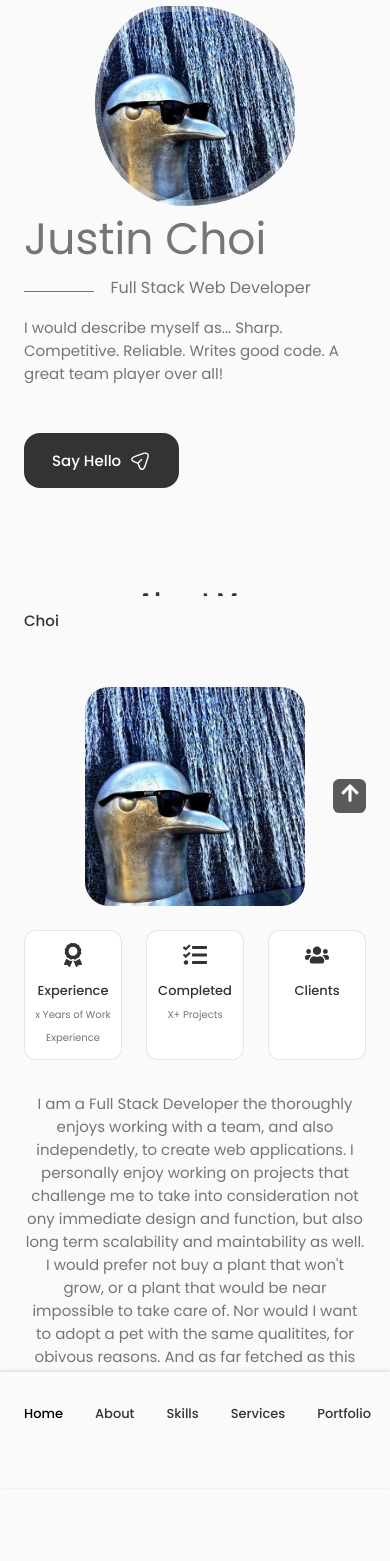
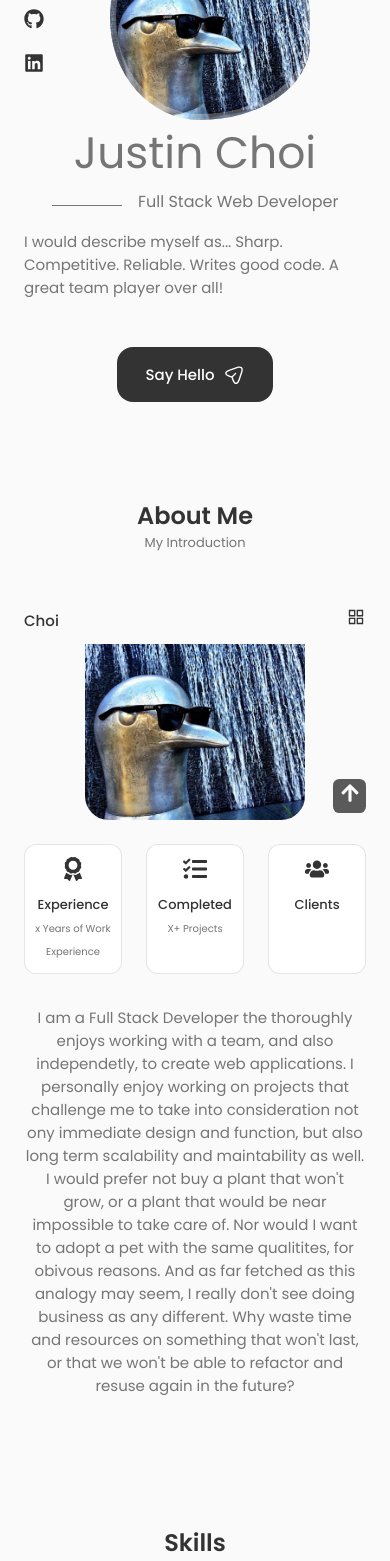
Before and after one commit to justinschoi93/portfolio, a React (Vite) app: page / in a window 390 px wide. Shown: the part 200-1761 px from the top of the page. Built offline with nearby package versions, Linux system fonts and the light colour scheme.

Commit message:
got toggle working

```diff
--- a/src/components/header/Header.jsx
+++ b/src/components/header/Header.jsx
@@ -1,5 +1,6 @@
 import { useState } from 'react';
 import "./header.css";
+import { AiOutlineAppstore } from "react-icons/ai";
 
 export default function Header () {
     //Will determine whether header sticks or scrolls
@@ -94,7 +95,7 @@ export default function Header () {
                     </i>
                 </div>
                 <div className="nav__toggle" onClick={()=>showMenu(!Toggle)}>
-                    <i className="uil uil-apps"></i>
+                    <AiOutlineAppstore className="nav__toggle-icon"/>
                 </div>
             </nav>
         </header>
--- a/src/components/header/header.css
+++ b/src/components/header/header.css
@@ -67,14 +67,18 @@
     }
 
     .nav__menu {
-        position: fixed;
-        bottom: -100%;
-        left: 0;
-        width: 100%;
+        display: none;
         background-color: var(--body-color);
-        padding: 2rem 1.5rem 4rem;
-        box-shadow: 0 -1px 4px rgba(0, 0, 0, 0.15);
-        transition: .3s;
+    }
+
+    .nav__menu.show__menu {
+        display: block;
+    }
+
+    .nav__list {
+        display: flex;
+        flex-direction: row;
+        justify-content: space-evenly;
     }
 
     /* Show Menu */
@@ -82,9 +86,15 @@
         bottom: 0;
     }
 
-    /* .nav__list {
-        column-gap: 0;
-    } */
+    .nav__toggle {
+        width: 20px;
+        display: block;
+    }
+
+    .nav__toggle-icon {
+        width: 100%;
+        height: 100%;
+    }
 
 
 
--- a/src/components/home/home.css
+++ b/src/components/home/home.css
@@ -153,27 +153,27 @@
 /* For medium devices */
 @media screen and (max-width: 768px) {
     .home__content {
-        display: flex;
-        flex-direction: column;
-      /* grid-template-columns: 0.5fr 3fr; */
-      align-items: center;
-      justify-content: center;
-      padding-top: 3.5rem;
+       grid-template-columns: 10px 1fr;
+       column-gap: 1.25rem;
+       justify-content: center;
+       align-items: center;
     }
+
 
     .home__img {
       order: initial;
-      justify-self: initial;
+      /* justify-self: initial; */
+      box-shadow: inset 0 0 0 6px rgb(255 255 255 / 30%);
+      width: 200px;
+      height: 200px;
     }
 
     .home__data {
-      grid-column: 1/3;
-    }
-
-    .home__img {
-      box-shadow: inset 0 0 0 6px rgb(255 255 255 / 30%);
-      width: 200px;
-      height: 200px;
+        display: flex;
+        flex-direction: column;
+        justify-content: center;
+        align-items: center;
+        grid-column: 1/3;
     }
 
     .home__scroll {
@@ -192,4 +192,8 @@
       width: 22px;
       height: 22px;
     }
+
+    .home__social {
+
+    }
   }
```
